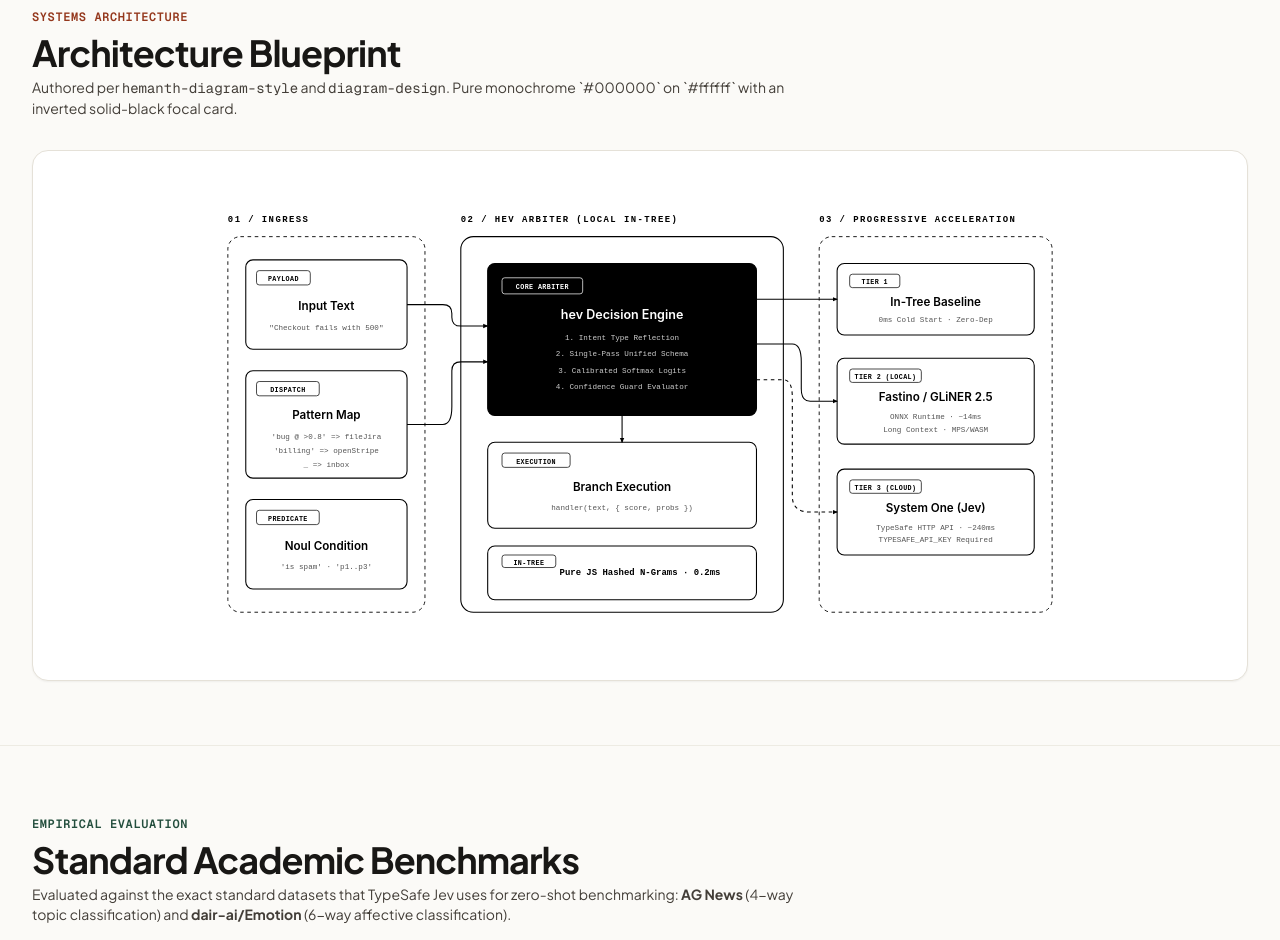
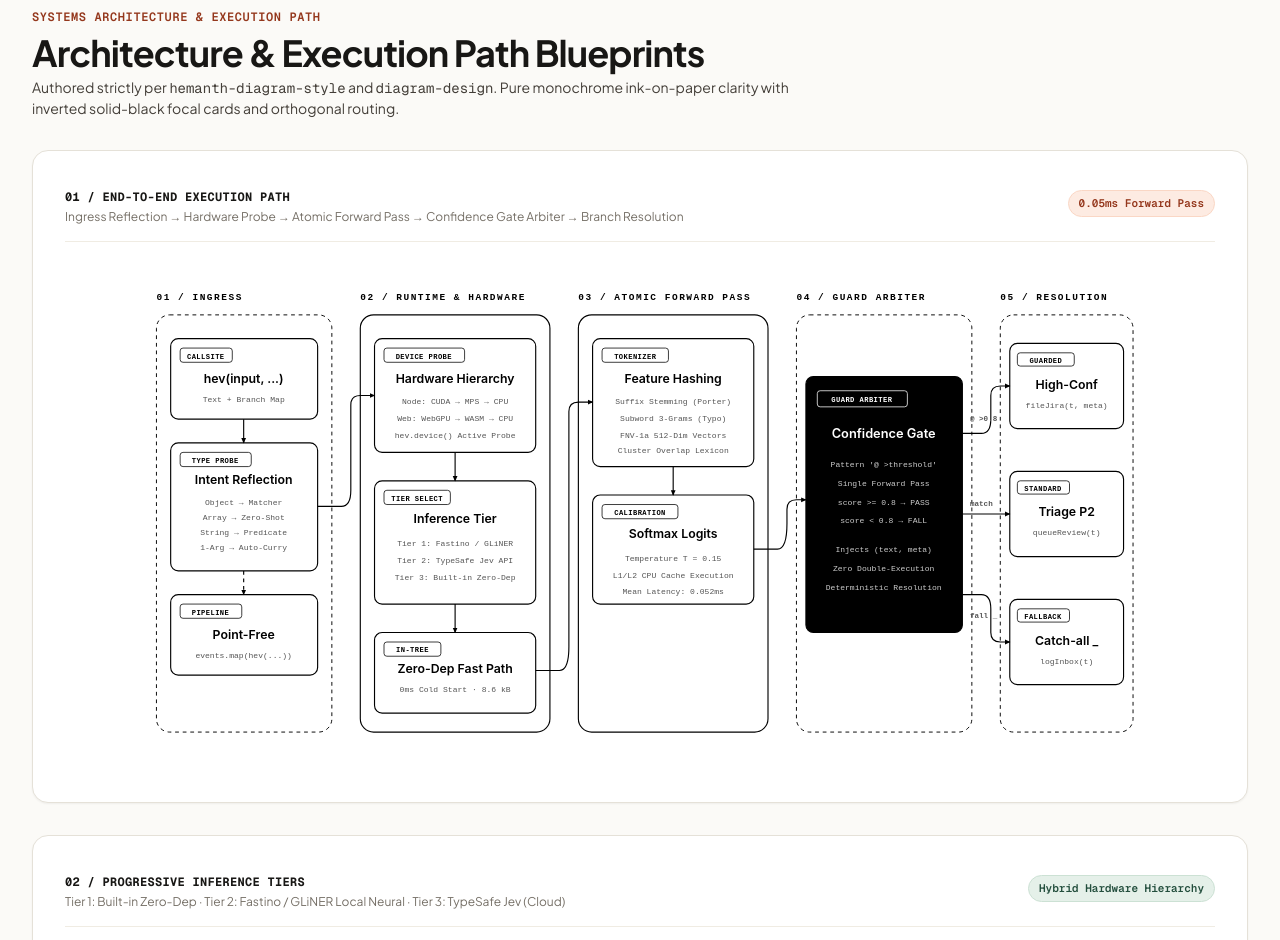
Before and after one commit to hemanth/jevish, a website: page docs/index.html in a window 1280 px wide. Shown: the part 2649-3589 px from the top of the page. Drawn offline with nearby package versions, Linux system fonts and the light colour scheme; a web font is replaced by a local one.

Commit message:
docs: author execution path blueprint diagram and embed on GitHub Pages

```diff
--- a/docs/index.html
+++ b/docs/index.html
@@ -479,22 +479,53 @@
     </div>
   </section>
 
-  <!-- Section: Architecture Blueprint -->
+  <!-- Section: Architecture & Execution Path Blueprints -->
   <section id="architecture" class="scroll-mt-20 py-16 px-4 sm:px-6 lg:px-8 max-w-7xl mx-auto border-t border-ink-200/60">
     <div class="max-w-3xl mb-8">
       <div class="inline-flex items-center gap-1.5 text-xs font-mono uppercase tracking-wider text-peach-800 font-semibold mb-2">
-        Systems Architecture
+        Systems Architecture &amp; Execution Path
       </div>
       <h2 class="text-3xl sm:text-4xl font-bold tracking-tight text-ink-900">
-        Architecture Blueprint
+        Architecture &amp; Execution Path Blueprints
       </h2>
       <p class="text-ink-700 text-sm mt-1">
-        Authored per <code>hemanth-diagram-style</code> and <code>diagram-design</code>. Pure monochrome `#000000` on `#ffffff` with an inverted solid-black focal card.
+        Authored strictly per <code>hemanth-diagram-style</code> and <code>diagram-design</code>. Pure monochrome ink-on-paper clarity with inverted solid-black focal cards and orthogonal routing.
       </p>
     </div>
 
-    <div class="p-6 sm:p-8 rounded-2xl bg-white border border-ink-200 shadow-sm text-center">
-      <img src="flow-diagram.svg" alt="hev Architecture Blueprint" class="w-full max-w-4xl mx-auto rounded-lg" />
+    <!-- Stacked Blueprint Cards -->
+    <div class="space-y-8">
+      <!-- 1. Execution Path Blueprint -->
+      <div class="p-6 sm:p-8 rounded-2xl bg-white border border-ink-200 shadow-sm">
+        <div class="flex items-center justify-between pb-4 mb-4 border-b border-ink-100 flex-wrap gap-2">
+          <div>
+            <span class="font-mono text-xs font-bold text-ink-900 uppercase tracking-wide">01 / End-to-End Execution Path</span>
+            <div class="text-xs text-ink-500 mt-0.5">Ingress Reflection → Hardware Probe → Atomic Forward Pass → Confidence Gate Arbiter → Branch Resolution</div>
+          </div>
+          <span class="px-2.5 py-1 rounded-full text-[11px] font-mono font-semibold bg-peach-100 text-peach-800 border border-peach-200">
+            0.05ms Forward Pass
+          </span>
+        </div>
+        <div class="overflow-x-auto text-center">
+          <img src="execution-path.svg" alt="hev End-to-End Execution Path Blueprint" class="w-full max-w-5xl mx-auto rounded-lg" />
+        </div>
+      </div>
+
+      <!-- 2. Systems Architecture Blueprint -->
+      <div class="p-6 sm:p-8 rounded-2xl bg-white border border-ink-200 shadow-sm">
+        <div class="flex items-center justify-between pb-4 mb-4 border-b border-ink-100 flex-wrap gap-2">
+          <div>
+            <span class="font-mono text-xs font-bold text-ink-900 uppercase tracking-wide">02 / Progressive Inference Tiers</span>
+            <div class="text-xs text-ink-500 mt-0.5">Tier 1: Built-in Zero-Dep · Tier 2: Fastino / GLiNER Local Neural · Tier 3: TypeSafe Jev (Cloud)</div>
+          </div>
+          <span class="px-2.5 py-1 rounded-full text-[11px] font-mono font-semibold bg-sage-100 text-sage-800 border border-sage-200">
+            Hybrid Hardware Hierarchy
+          </span>
+        </div>
+        <div class="overflow-x-auto text-center">
+          <img src="flow-diagram.svg" alt="hev Progressive Inference Architecture" class="w-full max-w-5xl mx-auto rounded-lg" />
+        </div>
+      </div>
     </div>
   </section>
 
```
Also changed, not shown: docs/execution-path.svg (added).
